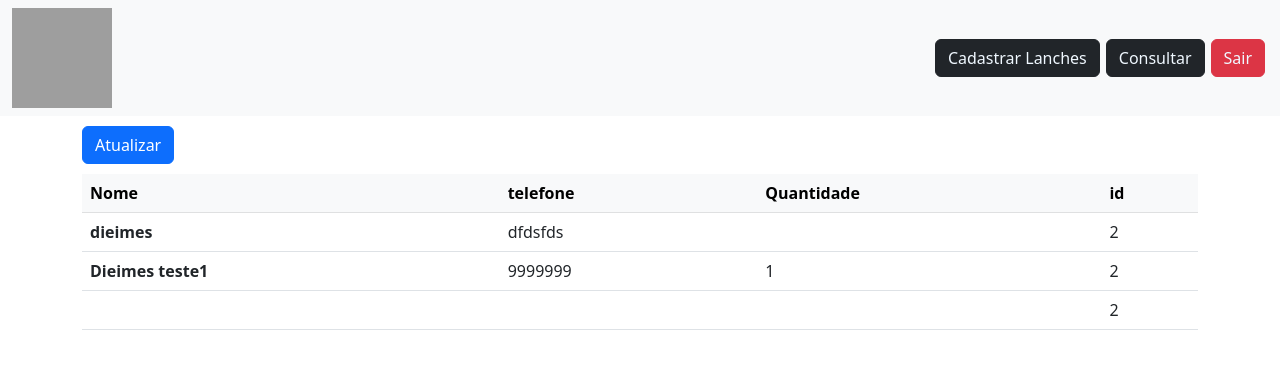
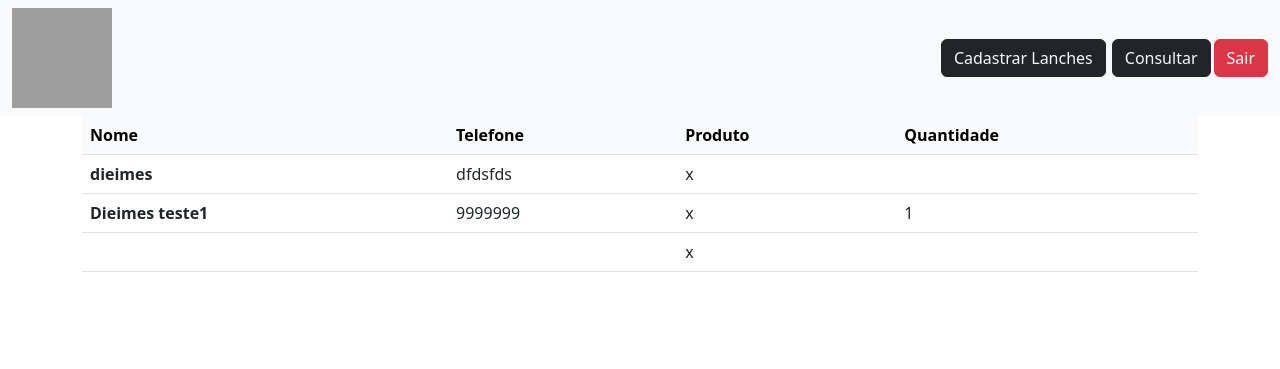
Before and after one commit to DieimesNunes/grupo_alfa_2_ano, a PHP site: page /adm/consultar_pedidos.php in a window 1280 px wide. Shown: the top 369 px of the page. Run offline with PHP 8.4, Linux system fonts and the light colour scheme; data comes from the database, SQL or seed files in the repository; data that the repository does not hold is empty; grey boxes are pictures that could not be loaded.

Commit message:
Falta o select banco de dados

```diff
--- a/adm/consultar_pedidos.php
+++ b/adm/consultar_pedidos.php
@@ -33,22 +33,23 @@
 
         <div class="container pdg">
             <form action="" method="post">
-                <input  class="btn btn-primary" type="submit"  value="Atualizar"/>
+                <!-- <input  class="btn btn-primary" type="submit"  value="Atualizar"/> -->
                 <?php
+                    /*
                     if(isset($_SESSION['resultado'])){
                         echo $_SESSION['resultado'];
                         unset($_SESSION['resultado']);
                     }
+                    */
                 ?>
 
                 <table class="table shesh">
                     <thead>
                         <tr>
                             <th scope="col" class="table-light">Nome</th>
-
-                            <th scope="col" class="table-light">telefone</th>
+                            <th scope="col" class="table-light">Telefone</th>
+                            <th scope="col" class="table-light">Produto</th>
                             <th scope="col" class="table-light">Quantidade</th>
-                            <th scope="col" class="table-light text">id</th>
                         </tr>
                     </thead>
                     <tbody>
@@ -58,7 +59,9 @@
 
                             if($quantidade_mensagens == 0){
                         ?>
-                        <p>Nenhum produto foi cadastrado</p>
+                            <tr>
+                                <td colspan="4" > Nenhum pedido realizado hoje</td>
+                            </tr>
                         <?php
                                 } else{
                                     $d = 1;
@@ -69,8 +72,9 @@
                         <tr>
                             <th scope="row"><?php echo $mensagem['nome'];?></th>
                             <td><?php echo $mensagem['telefone'];?></td>
+
+                            <td class="font"><?php echo "x";?></td>
                             <td class="font"><?php echo $mensagem['quantidade'];?></td>
-                            <td class="sss"><?php echo $mensagem['id_produto']; echo " ".$mensagem['nomeproduto'];?></td>
                         </tr>
 
                     <?php
@@ -80,8 +84,6 @@
                     </tbody>
                 </table>
             </form>
-
-
         </div>
         <script src="https://cdn.jsdelivr.net/npm/bootstrap@3.3.7/dist/js/bootstrap.min.js" integrity="sha384-Tc5IQib027qvyjSMfHjOMaLkfuWVxZxUPnCJA7l2mCWNIpG9mGCD8wGNIcPD7Txa"
         crossorigin="anonymous"></script>
--- a/login_usuario.php
+++ b/login_usuario.php
@@ -1,6 +1,6 @@
 <?php
     include("conexao.php");
-    include("menu_usuario.php");
+    include("menu.php");
     if(isset($_POST['bt_login'])){
         $login = $_POST['bt_login'];
         $senha = $_POST['bt_senha'];
--- a/menu.php
+++ b/menu.php
@@ -12,7 +12,6 @@
             </ul>
           </div>
           <a  class="as" href="login_usuario.php"><button class="btn btn-dark d-flex" type="submit">Entrar</button></a>
-          <a  class="as" href="cadastrar_usuario.php"><button class="btn btn-dark d-flex" type="submit">Cadastrar</button></a>
           <a  class="as" href="login.php"><button class="btn btn-dark d-flex" type="submit">ADM</button></a>
         </div>
 </nav>
--- a/menu_adm.php
+++ b/menu_adm.php
@@ -13,7 +13,7 @@
           </div>
           <button class="btn btn-dark d-flex" type="submit"><a href="" class="linkbom">Cadastrar Lanches</a></button>
           <button class="btn btn-dark d-flex" type="submit"><a href="" class="linkbom">Consultar</a></button>
-          <button class="btn btn-danger d-flex" type="submit"><a href="" class="linkbom">Sair</a></button></a>
+          <a class="btn btn-danger d-flex " href="../sair.php">Sair</a>
 
         </div>
 </nav>
--- a/menu_usuario.php
+++ b/menu_usuario.php
@@ -10,7 +10,6 @@
             </ul>
           </div>
           <a  class="as" href="login_usuario.php"><button class="btn btn-dark d-flex" type="submit">Entrar</button></a>
-          <a  class="as" href="cadastrar_usuario.php"><button class="btn btn-dark d-flex" type="submit">Cadastrar</button></a>
           <a  class="as" href="index.php"><button class="btn btn-dark d-flex" type="submit">Produtos</button></a>
 
         </div>
--- a/pedidos.php
+++ b/pedidos.php
@@ -20,10 +20,10 @@
         $nome = $_POST['bt_nome'];
         $telefone = $_POST['bt_telefone'];
         $quantidade = $_POST['bt_quantidade']; // Talvez pode ser retirado
-        $nome_produto = $consulta_produto['nome'];
 
 
-        $mysqli -> query("INSERT INTO tabela_pedidos (nome, telefone, quantidade, id_produto, nomeproduto) values ('$nome','$telefone', '$quantidade','$id_produto','$nome_produto')") or die($mysqli -> error);
+
+        $mysqli -> query("INSERT INTO tabela_pedidos (nome, telefone, quantidade, id_produto) values ('$nome','$telefone', '$quantidade','$id_produto')") or die($mysqli -> error);
         $_SESSION['msg'] = "<div class='alert alert-success'>Pedido realizado com sucesso!!!</div>";
         ?>
 
--- a/sair.php
+++ b/sair.php
@@ -4,7 +4,6 @@
 
      session_destroy();
 
-     header("location:login.php");
+     header("location:index.php");
     }
-
 ?>
```
